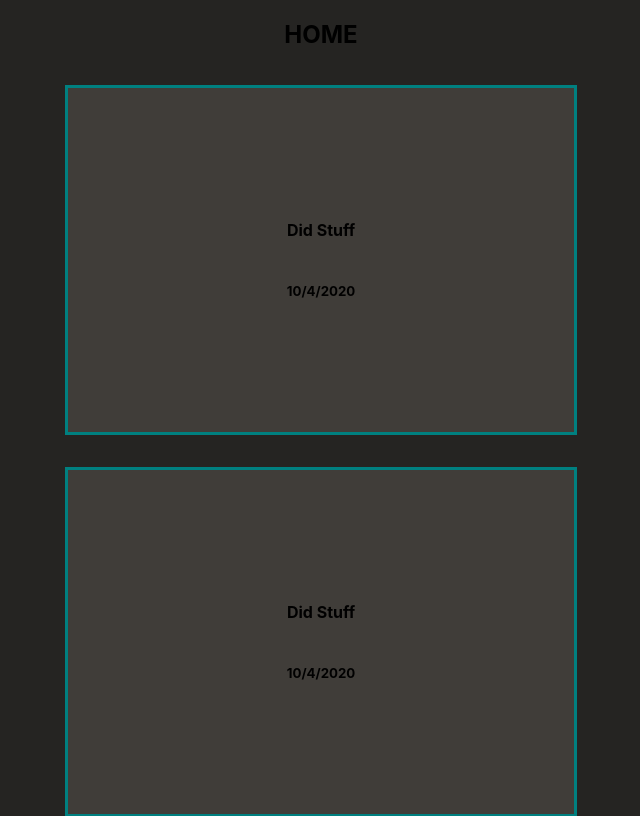
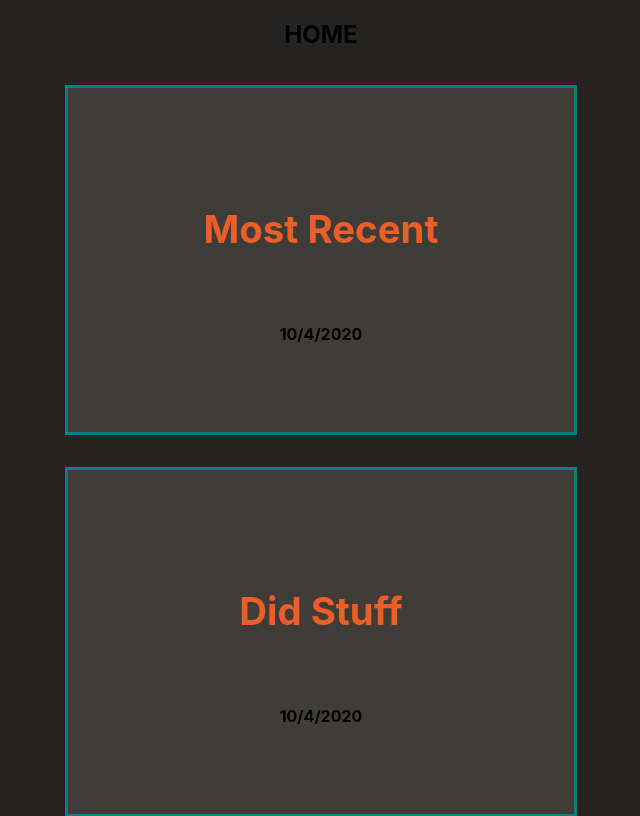
Before and after one commit to A-Schuster/A-Schuster, a Next.js app: page /blog in a window 1280 px wide. Shown: the top 816 px of the page, without its empty margins (319-959 px from the left). Built offline with nearby package versions, Linux system fonts and the light colour scheme.

Commit message:
Changed some colors and trying to add scroll fade in/out for blog component

```diff
--- a/components/Blog/Blog.js
+++ b/components/Blog/Blog.js
@@ -1,15 +1,37 @@
-import React from "react";
+import React, {useEffect, useState, useRef} from "react";
 import { PostWrapper } from "../../styles/Blog.style"
+import { Title } from "../../styles/Home.style";
 
 export const BlogComponent = (props) => {
+  const [selected,setSelected] = useState(false);
+
+  const handleSelect = () => {
+    props.visibility ? setSelected(true) : setSelected(false)
+  }
+
+  const pageY = useRef()
+  useEffect(() => {
+    let pagePos = [pageY.current.getBoundingClientRect(),props.post.id]
+    props.getPostPos(pagePos)
+  },[])
+
+
+
   return (
-    <PostWrapper>
-      <h1>
-        {props.post.title}
-      </h1>
-      <h5>
-        {props.post.date}
-      </h5>
+    <PostWrapper onClick={handleSelect} ref={pageY}>
+      {!selected && <>
+        <Title>
+          {props.post.title}
+        </Title>
+        <h1>
+          {props.post.date}
+        </h1>
+      </>}
+      <>{selected &&
+        <h5>
+          {props.post.content}
+        </h5>}
+      </>
     </PostWrapper>
   )
 }
--- a/components/Blog/blogs.js
+++ b/components/Blog/blogs.js
@@ -5,5 +5,12 @@ const post = {
   pictures: "Random Pic",
   id: Math.floor(Math.random() * 9999)
 }
+const lastPost = {
+  title: "Most Recent",
+  content:"Today I did some stuff",
+  date: "10/4/2020",
+  pictures: "Random Pic",
+  id: Math.floor(Math.random() * 9999)
+}
 
-export const Posts = [post,post,post,post,post,post,post,post,post,post]
+export const Posts = [post,post,post,post,post,post,post,post,post,lastPost]
--- a/pages/blog.js
+++ b/pages/blog.js
@@ -1,4 +1,4 @@
-import React from 'react';
+import React, { useState, useEffect, useRef } from 'react';
 import Link from 'next/link'
 import { BlogComponent } from '../components/Blog/Blog';
 import { Posts } from '../components/Blog/blogs'
@@ -6,13 +6,53 @@ import { ReuseCont } from '../styles/Home.style';
 import { BlogWrapper } from '../styles/Blog.style';
 
 export const Blog = () => {
+  const postYs = []
+  let ticking = useRef(false)
+  let lastScrollY = useRef(0)
+
+  const winRef = useRef()
+
+  useEffect(() => {
+    window.addEventListener('scroll',handleScroll)
+    return () => {
+      window.removeEventListener('scroll',handleScroll)
+    }
+  },[])
+
+  const getPostY = (val) => {
+    postYs.push(val)
+  }
+
+  const checkScrollPos = () => {
+    postYs.forEach(post => {
+      if(post[0].top < window.top.scrollY && post[0].bottom > window.top.scrollY){
+        console.log("top is in")
+      }
+    })
+  }
+
+  const handleScroll = () => {
+    // if (!ticking) {
+    //   window.requestAnimationFrame(() => {
+    //     winRef.current.style.top = `${lastScrollY}px`;
+    //     ticking = false;
+    //   })
+    //   ticking = true;
+    // }
+    if(Math.floor(window.top.scrollY) % 2 === 0){
+      checkScrollPos()
+    }
+  }
+
   return (
-    <BlogWrapper>
+    <BlogWrapper ref={winRef} >
       <Link href="/"><h1>HOME</h1></Link>
-      {Posts.map(post => <ReuseCont><BlogComponent post={post}/></ReuseCont>)}
+      {Posts.reverse().map((post,index) => <ReuseCont key={`${post.id + index}`}><BlogComponent getPostPos={getPostY} post={post}/></ReuseCont>)}
     </BlogWrapper>
   )
 }
 
 
 export default Blog
+
+// document.getElementById("taco").getBoundingClientRect
--- a/styles/AboutMe.style.js
+++ b/styles/AboutMe.style.js
@@ -26,7 +26,9 @@ export const AboutWrapper = styled.section`
   width: inherit;
   height: inherit;
   align-content: center;
+  color:rgb(235, 94, 40);
    p{
+    color: white;
     font-size: .83rem;
   }
 `
--- a/styles/Blog.style.js
+++ b/styles/Blog.style.js
@@ -4,6 +4,8 @@ export const PostWrapper = styled.article`
   display: flex;
   flex-direction: column;
   justify-content: center;
+  width: inherit;
+  height: inherit;
 `
 export const BlogWrapper = styled.section`
   display: flex;
--- a/styles/Home.style.js
+++ b/styles/Home.style.js
@@ -1,4 +1,5 @@
 import styled, {keyframes} from "styled-components";
+
 const fadeIn = keyframes`
   from {
     opacity: 0;
@@ -51,11 +52,11 @@ export const ReuseCont = styled.section`
 `
 export const Title = styled.h1`
   font-size: 3vw;
-  @media (max-width: 768px) {
-    font-size: 2em;
-  }
   cursor: pointer;
   color: rgb(235, 94, 40);
   visibility: ${props => props.visible ? 'hidden' : 'visible'};
-  animation: 1s ${props => props.visible ? fadeOut : fadeIn}
+  animation: 1s ${props => props.visible ? fadeOut : fadeIn};
+  @media (max-width: 768px) {
+    font-size: 2em;
+  };
 `
```
Also changed, not shown: components/AboutMe/AboutMe.js (+10 -2 lines).
